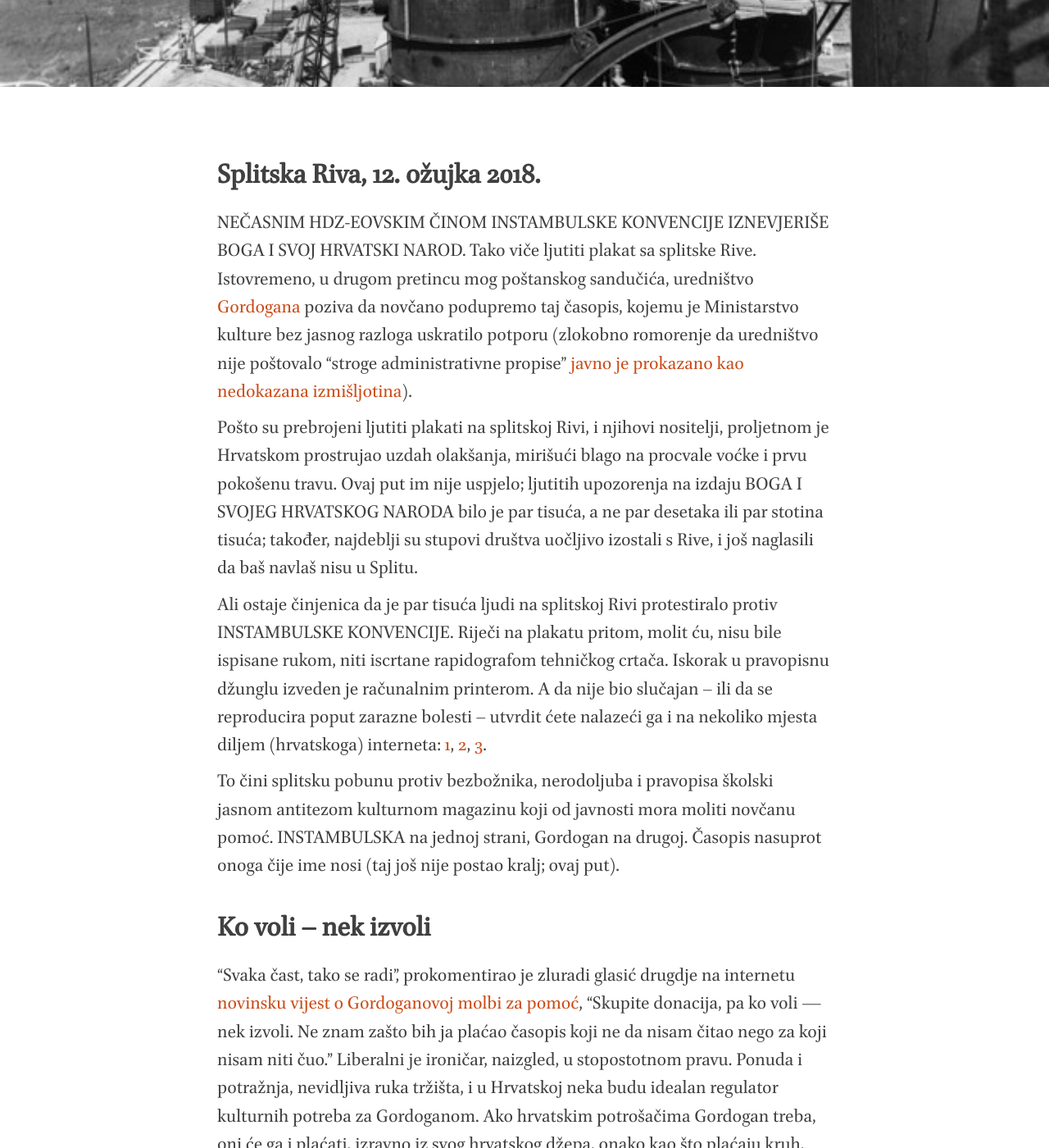
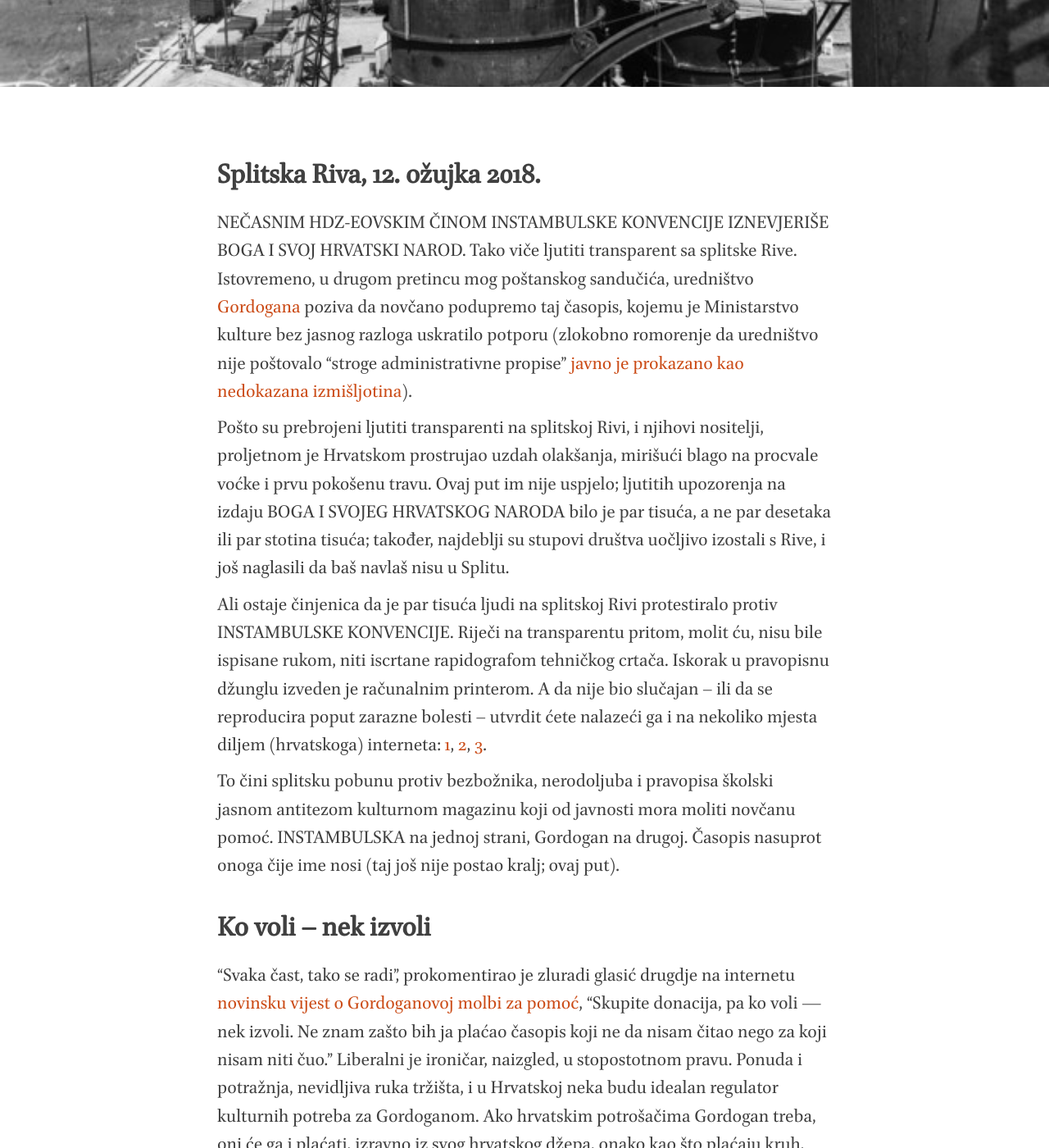
Before and after one commit to nevenjovanovic/nevenjovanovic.github.io, a Jekyll site: the page built from _posts/2018-04-16-instambulska.markdown, in a window 1280 px wide and 1400 px high, scrolled down 499 px. Shown: the whole window at 82% size. Built offline with Jekyll 4.4.1, drawn with Linux system fonts in a browser that asks for light colours; nearby versions of some CDN libraries; some of the changed text lies outside the part shown.

Commit message:
plakat > transparent

```diff
--- a/_posts/2018-04-16-instambulska.markdown
+++ b/_posts/2018-04-16-instambulska.markdown
@@ -9,13 +9,13 @@ header-img: "img/1943works.jpg"
 
 # Splitska Riva, 12. ožujka 2018.
 
-NEČASNIM HDZ-EOVSKIM ČINOM INSTAMBULSKE KONVENCIJE IZNEVJERIŠE BOGA I SVOJ HRVATSKI NAROD. Tako viče ljutiti plakat sa splitske Rive. Istovremeno, u drugom pretincu mog poštanskog sandučića, uredništvo [Gordogana](http://www.gordogan.com.hr/gordogan/) poziva da novčano podupremo taj časopis, kojemu je Ministarstvo kulture bez jasnog razloga uskratilo potporu (zlokobno romorenje da uredništvo nije poštovalo "stroge administrativne propise" [javno je prokazano kao nedokazana izmišljotina](https://www.telegram.hr/price/izgleda-da-je-ministarstvo-malo-lagalo-oko-ukidanja-potpore-gordoganu-opomene-na-koje-se-pozivaju-ne-postoje/)).
+NEČASNIM HDZ-EOVSKIM ČINOM INSTAMBULSKE KONVENCIJE IZNEVJERIŠE BOGA I SVOJ HRVATSKI NAROD. Tako viče ljutiti transparent sa splitske Rive. Istovremeno, u drugom pretincu mog poštanskog sandučića, uredništvo [Gordogana](http://www.gordogan.com.hr/gordogan/) poziva da novčano podupremo taj časopis, kojemu je Ministarstvo kulture bez jasnog razloga uskratilo potporu (zlokobno romorenje da uredništvo nije poštovalo "stroge administrativne propise" [javno je prokazano kao nedokazana izmišljotina](https://www.telegram.hr/price/izgleda-da-je-ministarstvo-malo-lagalo-oko-ukidanja-potpore-gordoganu-opomene-na-koje-se-pozivaju-ne-postoje/)).
 
-Pošto su prebrojeni ljutiti plakati na splitskoj Rivi, i njihovi nositelji, proljetnom je Hrvatskom prostrujao uzdah olakšanja, mirišući blago na procvale voćke i prvu pokošenu travu. Ovaj put im nije uspjelo; ljutitih upozorenja na izdaju BOGA I SVOJEG HRVATSKOG NARODA bilo je par tisuća, a ne par desetaka ili par stotina tisuća; također, najdeblji su stupovi društva uočljivo izostali s Rive, i još naglasili da baš navlaš nisu u Splitu.
+Pošto su prebrojeni ljutiti transparenti na splitskoj Rivi, i njihovi nositelji, proljetnom je Hrvatskom prostrujao uzdah olakšanja, mirišući blago na procvale voćke i prvu pokošenu travu. Ovaj put im nije uspjelo; ljutitih upozorenja na izdaju BOGA I SVOJEG HRVATSKOG NARODA bilo je par tisuća, a ne par desetaka ili par stotina tisuća; također, najdeblji su stupovi društva uočljivo izostali s Rive, i još naglasili da baš navlaš nisu u Splitu.
 
 
 
-Ali ostaje činjenica da je par tisuća ljudi na splitskoj Rivi protestiralo protiv INSTAMBULSKE KONVENCIJE. Riječi na plakatu pritom, molit ću, nisu bile ispisane rukom, niti iscrtane rapidografom tehničkog crtača. Iskorak u pravopisnu džunglu izveden je računalnim printerom. A da nije bio slučajan -- ili da se reproducira poput zarazne bolesti -- utvrdit ćete nalazeći ga i na nekoliko mjesta diljem (hrvatskoga) interneta: [1](https://portal.braniteljski-forum.com/vijesti/hcsp-poziva-na-prosvjedni-skup-protiv-ratifikacije-instambulske-konvencije), [2](https://hrvatskabraniteljskapuckastranka.weebly.com/blog/zeljko-sacic-hrvatski-narode-budimo-spremni-na-aktivan-otpor), [3](
+Ali ostaje činjenica da je par tisuća ljudi na splitskoj Rivi protestiralo protiv INSTAMBULSKE KONVENCIJE. Riječi na transparentu pritom, molit ću, nisu bile ispisane rukom, niti iscrtane rapidografom tehničkog crtača. Iskorak u pravopisnu džunglu izveden je računalnim printerom. A da nije bio slučajan -- ili da se reproducira poput zarazne bolesti -- utvrdit ćete nalazeći ga i na nekoliko mjesta diljem (hrvatskoga) interneta: [1](https://portal.braniteljski-forum.com/vijesti/hcsp-poziva-na-prosvjedni-skup-protiv-ratifikacije-instambulske-konvencije), [2](https://hrvatskabraniteljskapuckastranka.weebly.com/blog/zeljko-sacic-hrvatski-narode-budimo-spremni-na-aktivan-otpor), [3](
 http://croatia-presse.de/deseci-tisuca-ljudi-protiv-istanbulske-konvencije/).
 
 To čini splitsku pobunu protiv bezbožnika, nerodoljuba i pravopisa školski jasnom antitezom kulturnom magazinu koji od javnosti mora moliti novčanu pomoć. INSTAMBULSKA na jednoj strani, Gordogan na drugoj. Časopis nasuprot onoga čije ime nosi (taj još nije postao kralj; ovaj put).
@@ -36,6 +36,6 @@ U takvim kulturama Gordogani stoje sami, neovisno o državi; stoje na čvrstim t
 
 Mi u takvoj kulturi, bolno očito, ne živimo. Po svim znacima na zidu (i transparentima u ruci) sudeći, mi živimo u kulturi u kojoj je Gordogan "čitalo ili barem za nj čulo" otprilike isto onoliko ljudi koliko se na splitskoj Rivi bunilo protiv INSTAMBULSKE i pravopisa.
 
-U toj je kulturi -- kulturici, da pravo kažemo -- gesta uskrate potpore Gordoganu više od simbola i packe po prstima za one koji su onima na vlasti nesimpatični. Uskrata novca poreznih obveznika časopisu čiju časopisnu kvalitetu nitko ne poriče, čak ni (cinično) uskratitelji sami -- ta je uskrata odlučna gesta podrške INSTAMBULSKOJ, u svom svojemu sjaju. Ne podrške spornom dokumentu, niti onima koji su izašli na Rivu vikati protiv onoga što misle da dokument jest. Nego podrške svijetu u kojem je moguće, prihvatljivo, zamislivo računalnim printerom ispisati plakat na kojem će se, u punoj divoti svježe kakice usred razmotanih pelena, kočiti PRAVOPISNA POGREŠKA, kao krunski dokaz neznanja u pohodu na prijestolje Jedinog Dozvoljenog Svjetonazora, gordoganstva *par excellence*. Ovaj put im nije uspjelo. Sljedeći put pohod neće ni biti potreban: već ćemo svi biti gordoganci.
+U toj je kulturi -- kulturici, da pravo kažemo -- gesta uskrate potpore Gordoganu više od simbola i packe po prstima za one koji su onima na vlasti nesimpatični. Uskrata novca poreznih obveznika časopisu čiju časopisnu kvalitetu nitko ne poriče, čak ni (cinično) uskratitelji sami -- ta je uskrata odlučna gesta podrške INSTAMBULSKOJ, u svom svojemu sjaju. Ne podrške spornom dokumentu, niti onima koji su izašli na Rivu vikati protiv onoga što misle da dokument jest. Nego podrške svijetu u kojem je moguće, prihvatljivo, zamislivo računalnim printerom ispisati transparent na kojem će se, u punoj divoti svježe kakice usred razmotanih pelena, kočiti PRAVOPISNA POGREŠKA, kao krunski dokaz neznanja u pohodu na prijestolje Jedinog Dozvoljenog Svjetonazora, gordoganstva *par excellence*. Ovaj put im nije uspjelo. Sljedeći put pohod neće ni biti potreban: već ćemo svi biti gordoganci.
 
 Eto, zato sam uplatio donaciju za Gordogan.
```
